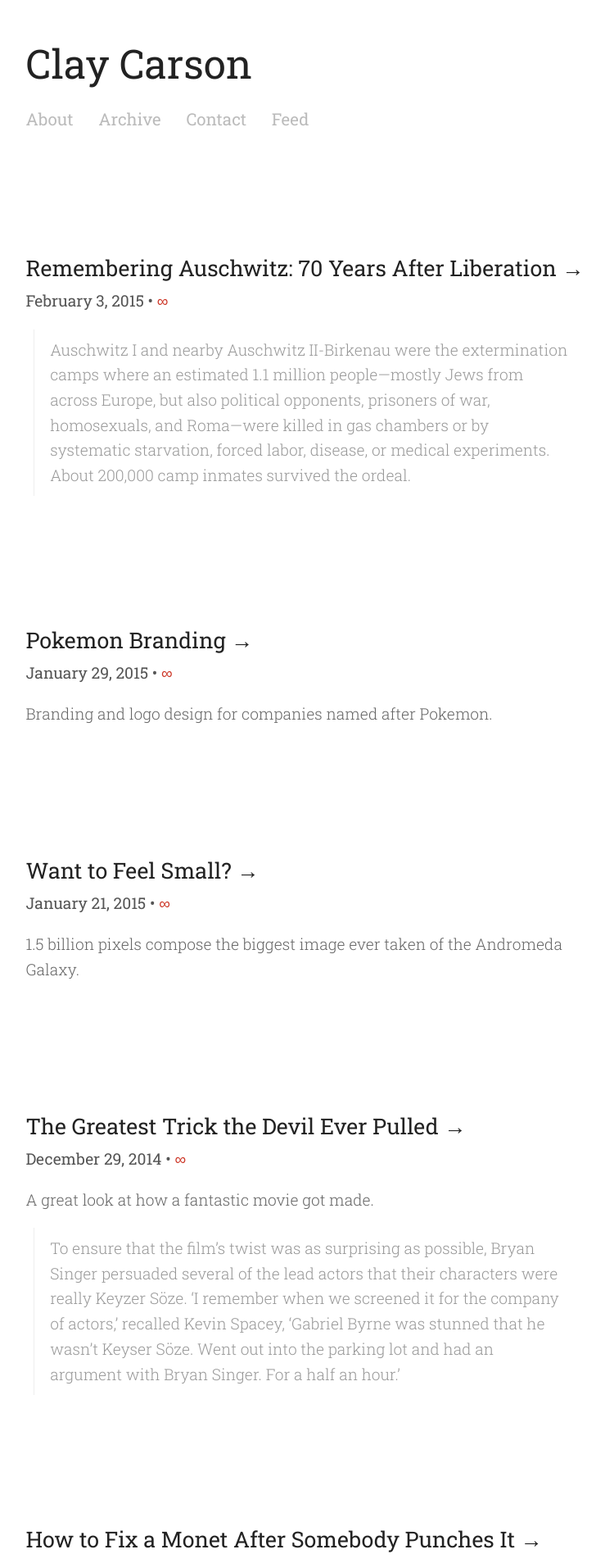
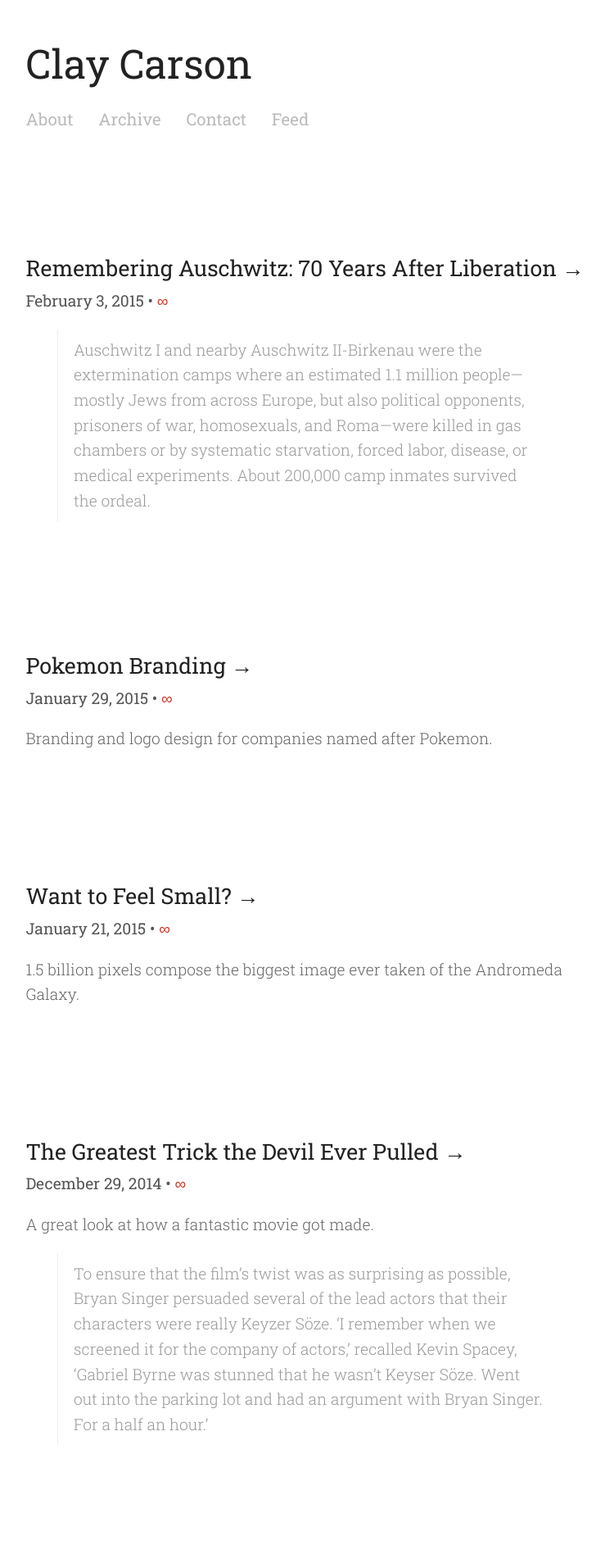
Before and after one commit to turnerthornton/turnerthornton.github.io, a Jekyll site: the page built from index.html, in a window 1280 px wide. Shown: the top 1907 px of the page at 82% size, without its empty margins (263-1002 px from the left). Built offline with Jekyll 4.4.1, drawn with Linux system fonts in a browser that asks for light colours; the list of posts is cut into pages by our own code.

Commit message:
indent blockquote

```diff
--- a/public/css/poole.css
+++ b/public/css/poole.css
@@ -163,7 +163,7 @@ pre code
 blockquote
 {
 	padding:.5em 1em;
-	margin:.8em .5em;
+	margin:.8em 2em;
 	color:#999;
 	border-left:.1em solid #eee;
 	line-height:1.6
```
